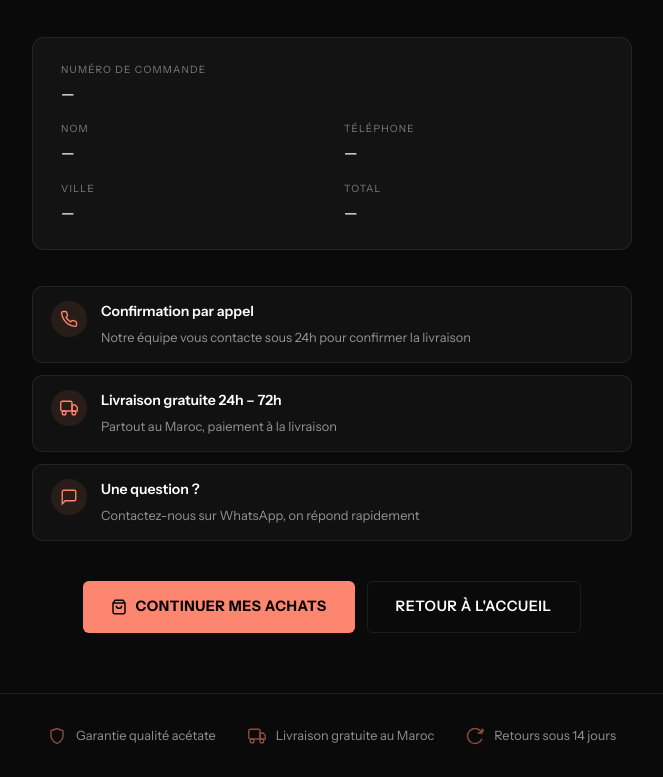
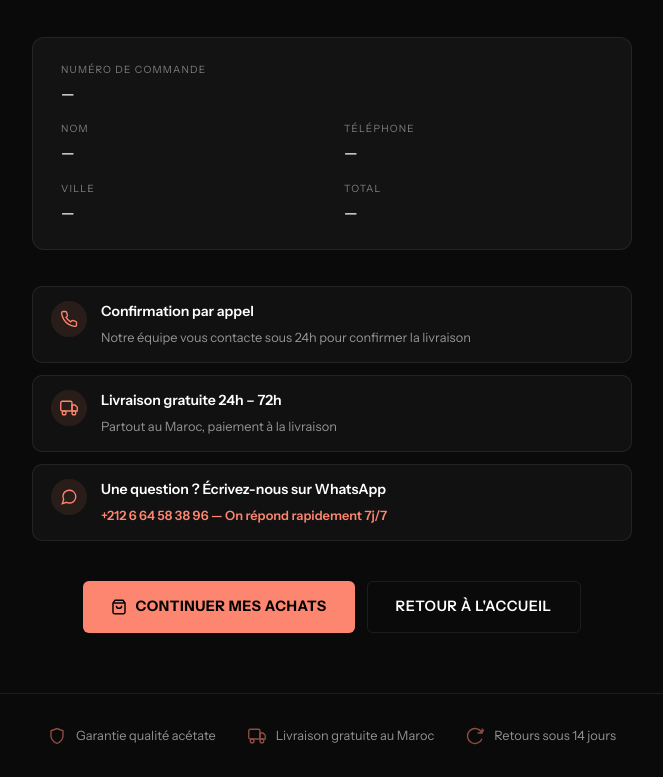
Before and after one commit to oussamadhaim/oriviz, a plain HTML site: page merci.html in a window 1280 px wide. Shown: the part 495-1272 px from the top of the page, without its empty margins (308-971 px from the left). Drawn offline with Linux system fonts and the light colour scheme.

Commit message:
feat: connect Google Sheets webhook for order tracking

```diff
--- a/js/config.js
+++ b/js/config.js
@@ -203,5 +203,5 @@ const CONFIG = {
     { hash: '1841e32eb964404fa9dfef17aa0754f23a9dffa35ed2244c92ae5b2cb52ba161', type: 'fixed', value: 50 },
   ],
 
-  googleSheetsWebhookUrl: '', // Collez ici l'URL de votre Web App Google Apps Script
+  googleSheetsWebhookUrl: 'https://script.google.com/macros/s/AKfycbybv8_yb8bmG534P6Q_bGk-vmxtowzaJtZ7filUqtvY5h2N5uw4dHLqyuovs05j_Ni4hg/exec',
 };
--- a/merci.html
+++ b/merci.html
@@ -378,15 +378,18 @@
             <span>Partout au Maroc, paiement à la livraison</span>
           </div>
         </div>
-        <div class="next-step">
+        <a href="https://wa.me/212664583896" target="_blank" rel="noopener noreferrer" class="next-step" style="text-decoration:none; color: inherit;">
           <div class="next-step-icon">
-            <svg viewBox="0 0 24 24"><path d="M21 15a2 2 0 01-2 2H7l-4 4V5a2 2 0 012-2h14a2 2 0 012 2z"/></svg>
+            <!-- WhatsApp icon -->
+            <svg viewBox="0 0 24 24" fill="none" stroke="currentColor" stroke-width="1.8" style="width:18px;height:18px;color:var(--color-accent)">
+              <path d="M21 11.5a8.38 8.38 0 01-.9 3.8 8.5 8.5 0 01-7.6 4.7 8.38 8.38 0 01-3.8-.9L3 21l1.9-5.7a8.38 8.38 0 01-.9-3.8 8.5 8.5 0 014.7-7.6 8.38 8.38 0 013.8-.9h.5a8.48 8.48 0 018 8v.5z"/>
+            </svg>
           </div>
           <div class="next-step-text">
-            <strong>Une question ?</strong>
-            <span>Contactez-nous sur WhatsApp, on répond rapidement</span>
+            <strong>Une question ? Écrivez-nous sur WhatsApp</strong>
+            <span style="color: var(--color-accent); opacity: 1; font-weight: 600;">+212 6 64 58 38 96 — On répond rapidement 7j/7</span>
           </div>
-        </div>
+        </a>
       </div>
 
       <!-- Actions -->
```
